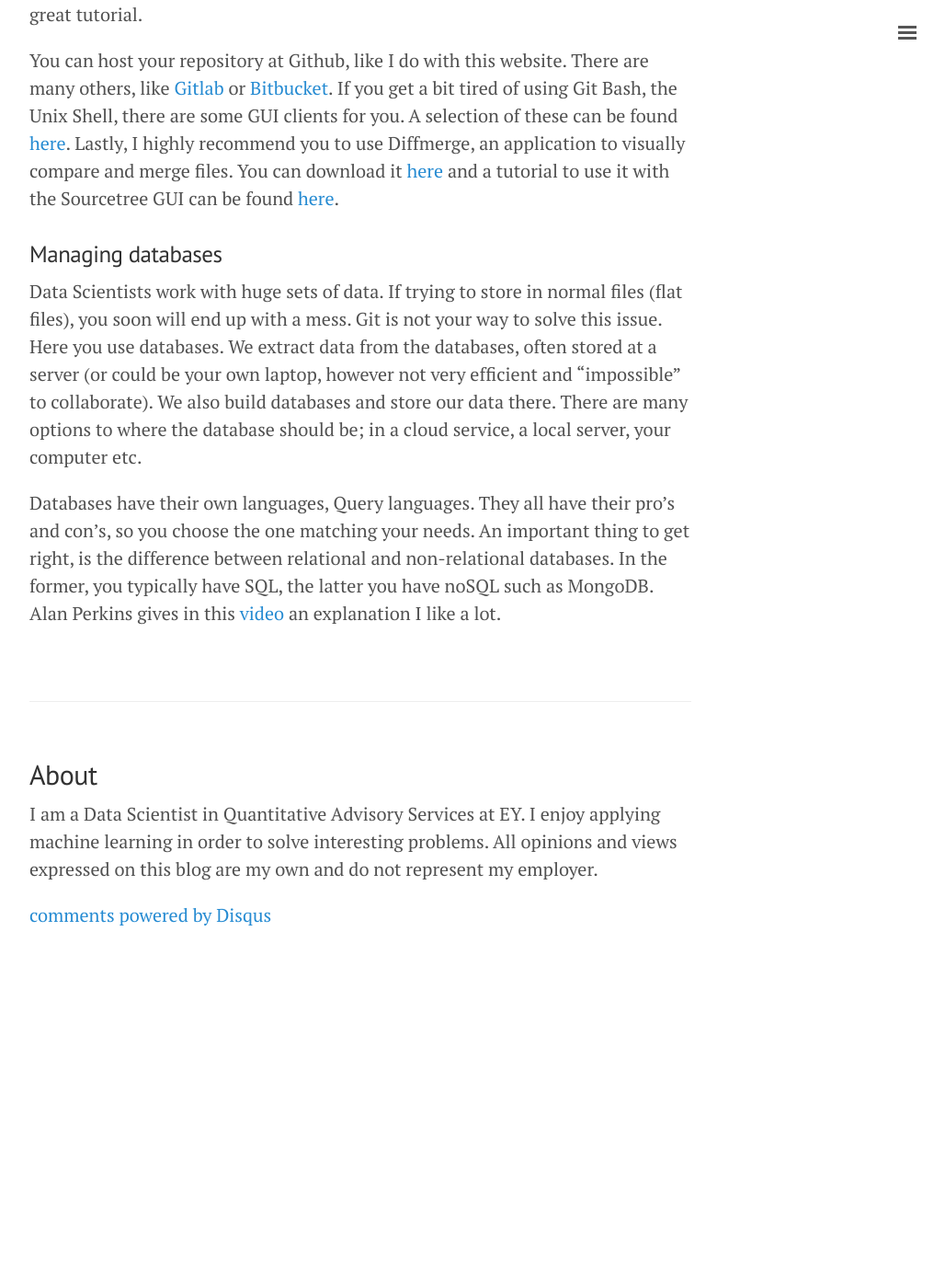
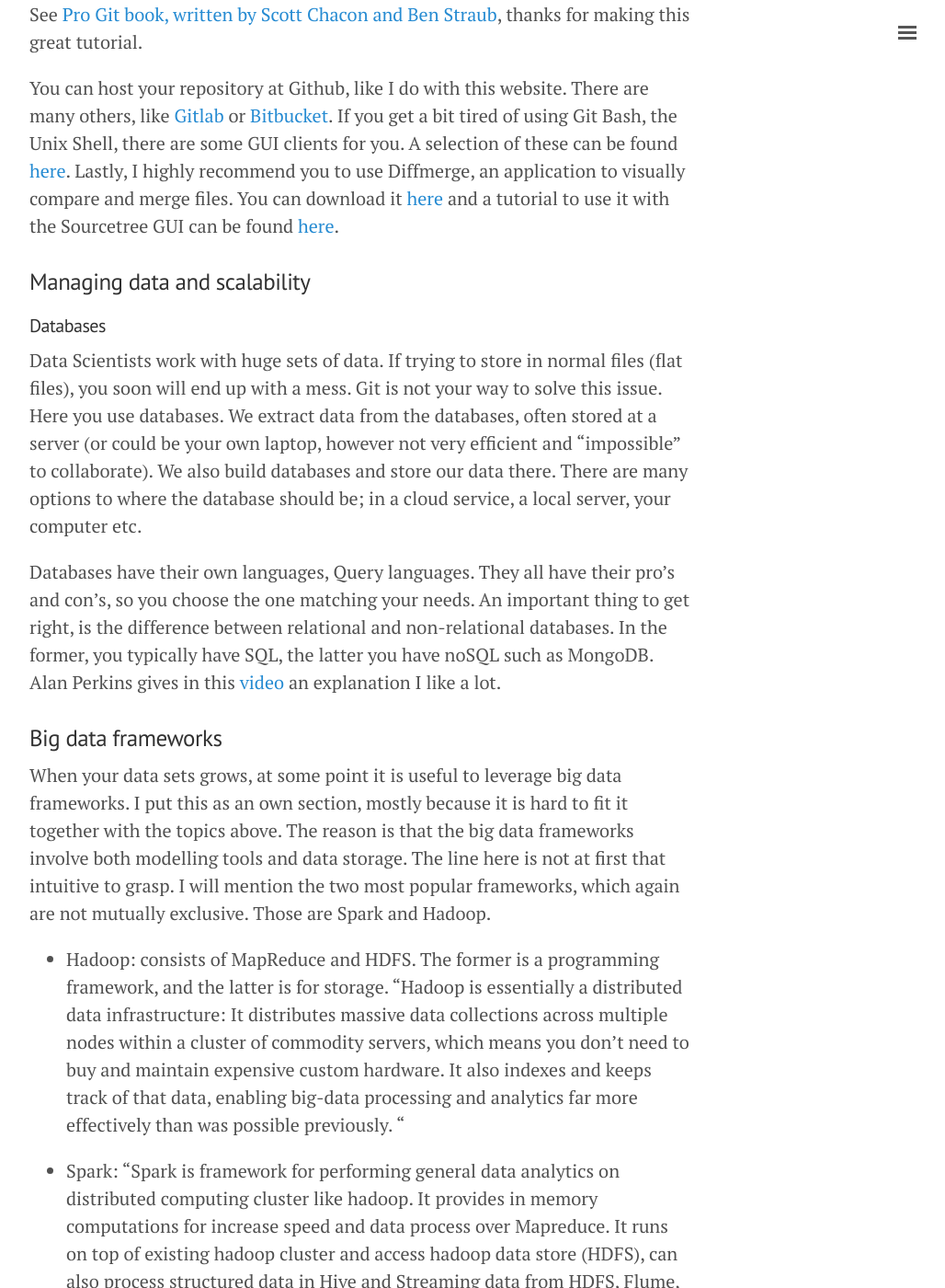
Before and after one commit to herman-hellenes/herman-hellenes.github.io, a Jekyll site: the page built from _posts/2017-08-28-Data-Scientist-Tools.md, in a window 1280 px wide and 1400 px high, scrolled down 3239 px. Shown: the whole window at 92% size, without its empty margins (248-1276 px from the left). Built offline with Jekyll 4.4.1, drawn with Linux system fonts in a browser that asks for light colours; nearby versions of some CDN libraries; comment, search, counter and statistics services are not loaded; before the commit the page ends 4289 px from its top, so only the background shows below that; some of the changed text lies outside the part shown.

Commit message:
Update 2017-08-28-Data-Scientist-Tools.md

```diff
--- a/_posts/2017-08-28-Data-Scientist-Tools.md
+++ b/_posts/2017-08-28-Data-Scientist-Tools.md
@@ -7,7 +7,8 @@
 Hey there you beautiful ladies and gentlemen, señoras y señores, damen und herren, 女士们(們) 先生们(們 ! Hope everything is going well you. In this post, I will write a bit about the different types of tools I am considering to be vital as a Data Scientist. This is a quick read, just to get the basic overview. The three "must-have-in-place-tools" have
 * Modelling tool for doing the cool stuff (R & Python)
 * Use Git to avoid a mess
-* Manage databases in order to.... handle your data!
+* Manage databases in order to…. handle your data!
+* Big data frameworks
 
 
 ### Your modelling tool
@@ -44,8 +45,19 @@
 You can host your repository at Github, like I do with this website. There are many others, like [Gitlab](https://about.gitlab.com/) or [Bitbucket](https://bitbucket.org/). If you get a bit tired of using Git Bash, the Unix Shell, there are some GUI clients for you. A selection of these can be found [here](https://git-scm.com/downloads/guis). Lastly, I highly recommend you to use Diffmerge, an application to visually compare and merge files. You can download it [here](https://sourcegear.com/diffmerge/) and a tutorial to use it with the Sourcetree GUI can be found [here](https://www.youtube.com/watch?v=sIwh4UvApMU).
 
 
-### Managing databases
+### Managing data and scalability
 
+#### Databases
 Data Scientists work with huge sets of data. If trying to store in normal files (flat files), you soon will end up with a mess. Git is not your way to solve this issue. Here you use databases. We extract data from the databases, often stored at a server (or could be your own laptop, however not very efficient and "impossible" to collaborate). We also build databases and store our data there. There are many options to where the database should be; in a cloud service, a local server, your computer etc.
 
 Databases have their own languages, Query languages. They all have their pro's and con's, so you choose the one matching your needs. An important thing to get right, is the difference between relational and non-relational databases. In the former, you typically have SQL, the latter you have noSQL such as MongoDB. Alan Perkins gives in this [video](https://www.youtube.com/watch?v=XPqrY7YEs0A) an explanation I like a lot.
+
+
+
+### Big data frameworks
+
+When your data sets grows, at some point it is useful to leverage big data frameworks. I put this as an own section, mostly because it is hard to fit it together with the topics above. The reason is that the big data frameworks involve both modelling tools and data storage. The line here is not at first that intuitive to grasp. I will mention the two most popular frameworks, which again are not mutually exclusive. Those are Spark and Hadoop.
+
+* Hadoop: consists of MapReduce and HDFS. The former is a programming framework, and the latter is for storage. "Hadoop is essentially a distributed data infrastructure: It distributes massive data collections across multiple nodes within a cluster of commodity servers, which means you don’t need to buy and maintain expensive custom hardware. It also indexes and keeps track of that data, enabling big-data processing and analytics far more effectively than was possible previously. "
+
+* Spark: "Spark is framework for performing general data analytics on distributed computing cluster like hadoop. It provides in memory computations for increase speed and data process over Mapreduce. It runs on top of existing hadoop cluster and access hadoop data store (HDFS), can also process structured data in Hive and Streaming data from HDFS, Flume, Kafka, Twitter. Thus Spark is a data-processing tool that operates on those distributed data collections; it doesn't do distributed storage. You can also use Spark without Hadoop. Spark does not come with its own file management system, though, so it needs to be integrated with one — if not HDFS, then another cloud-based data platform. Spark was designed for Hadoop, however, so many agree they’re better together. Spark runs applications in Hadoop clusters up to 100x faster in memory and 10x faster on disk"
```
